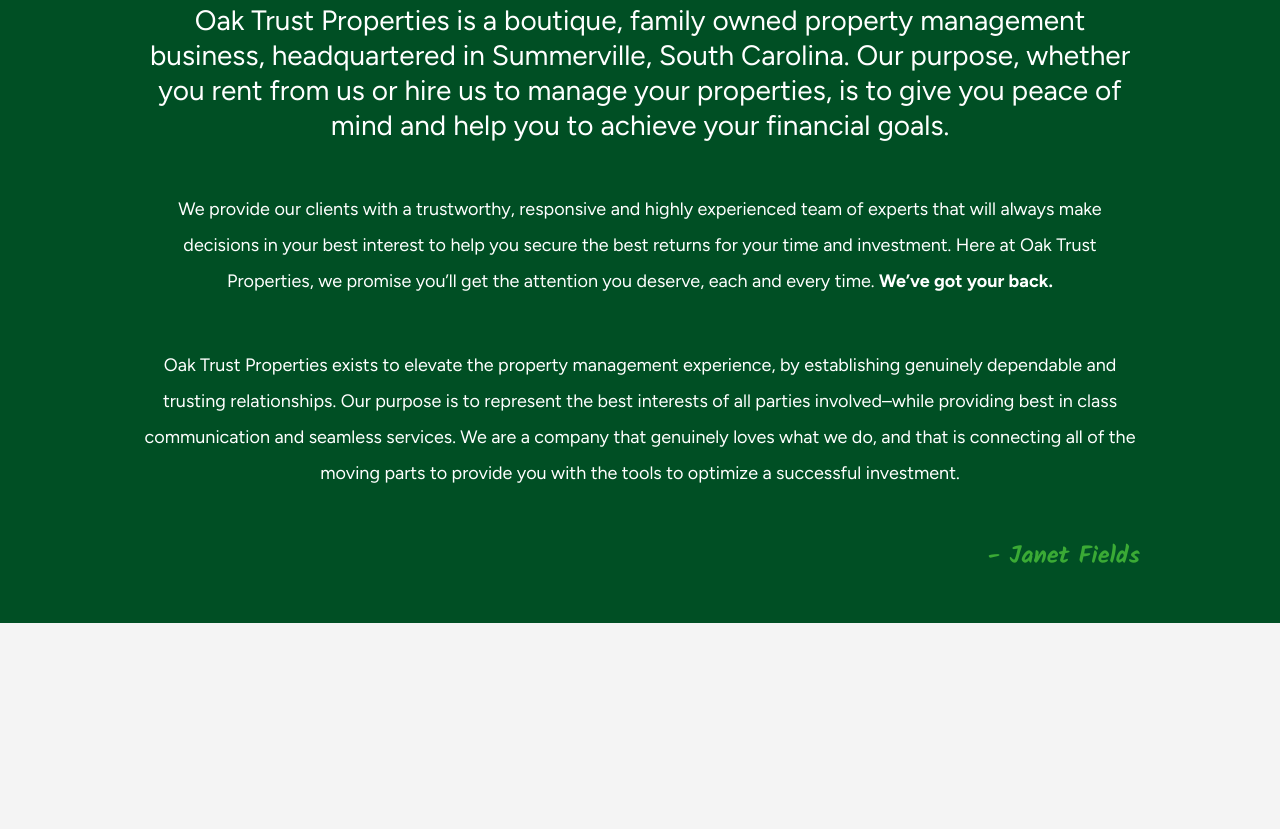
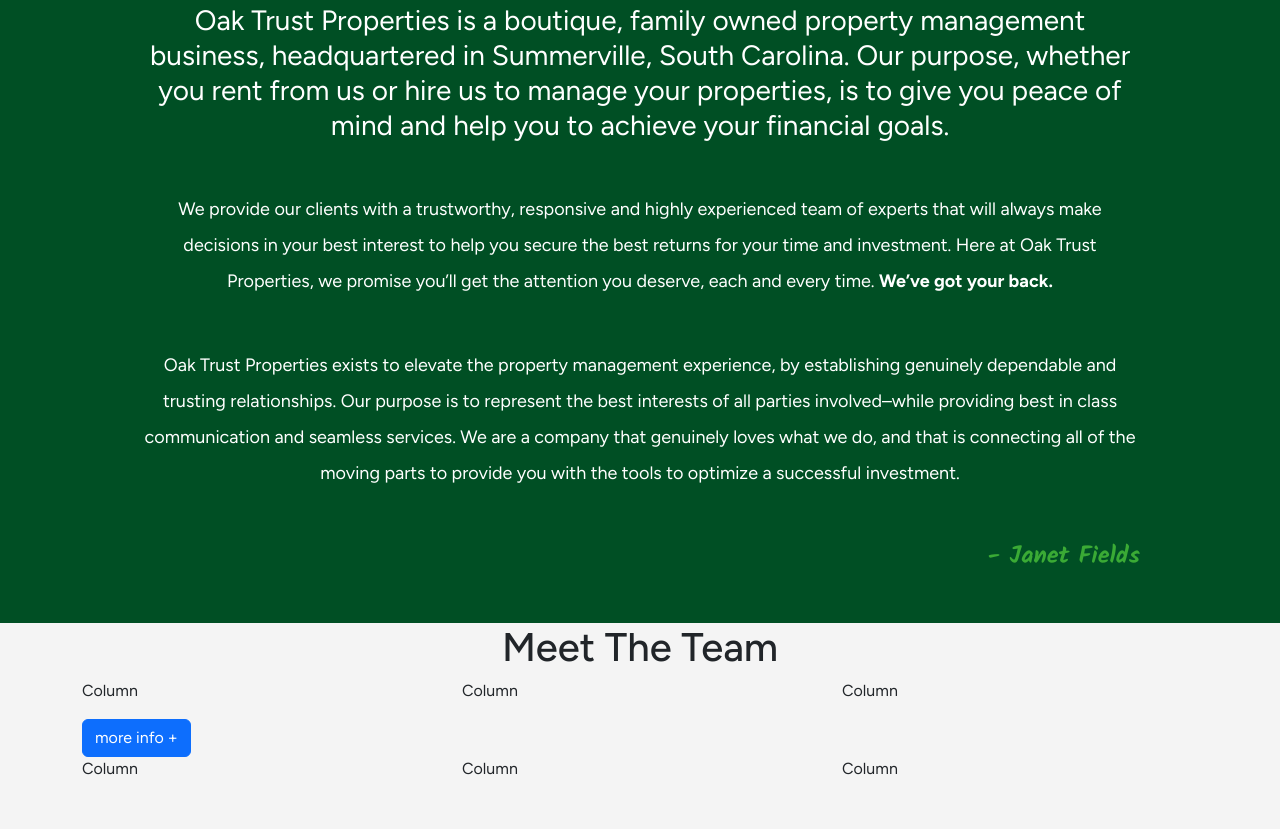
Before and after one commit to kfoolable/about-oaktrust, a website built with Parcel: page src/index.html in a window 1280 px wide. Shown: the part 670-1499 px from the top of the page. Before the commit the page ends 1293 px from the top, so only its background shows below. Built offline with nearby package versions, Linux system fonts and the light colour scheme.

Commit message:
Started section team

```diff
--- a/src/index.html
+++ b/src/index.html
@@ -154,5 +154,41 @@
         </p>
       </div>
     </section>
+
+    <!-- OT Team Members -->
+    <section
+      class="team bg-body-bg d-flex flex-column justify-content-center align-items-center"
+    >
+      <div class="tm-title">
+        <h1 class="text-center">Meet The Team</h1>
+      </div>
+
+      <div class="container mb-5">
+        <div class="row row-cols-1 row-cols-sm-2 row-cols-md-3">
+          <div class="col">
+            <p>Column</p>
+            <a
+              class="btn btn-primary"
+              data-bs-toggle="collapse"
+              href="#team-info-collapse"
+              role="button"
+              aria-expanded="false"
+              aria-controls="collapseExample"
+            >
+              more info +
+            </a>
+          </div>
+          <div class="col">Column</div>
+          <div class="col">Column</div>
+          <div class="col">Column</div>
+          <div class="col">Column</div>
+          <div class="col">Column</div>
+        </div>
+
+        <div class="collapse mt-5" id="team-info-collapse">
+          <h1>It works!</h1>
+        </div>
+      </div>
+    </section>
   </body>
 </html>
```
